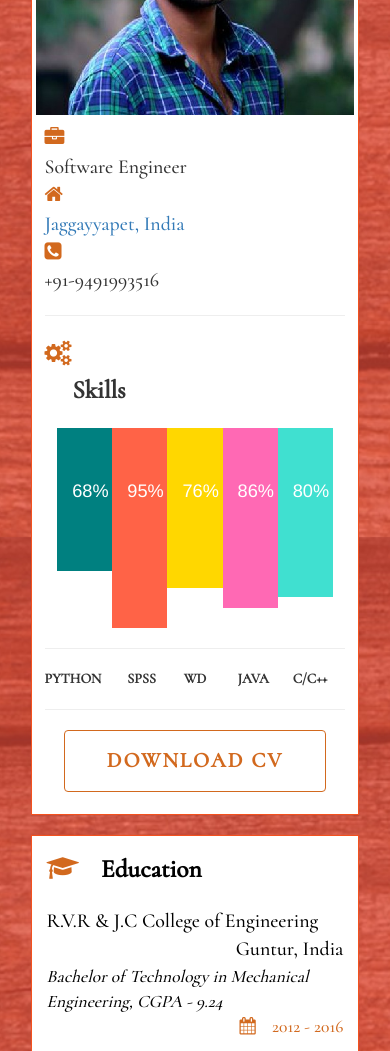
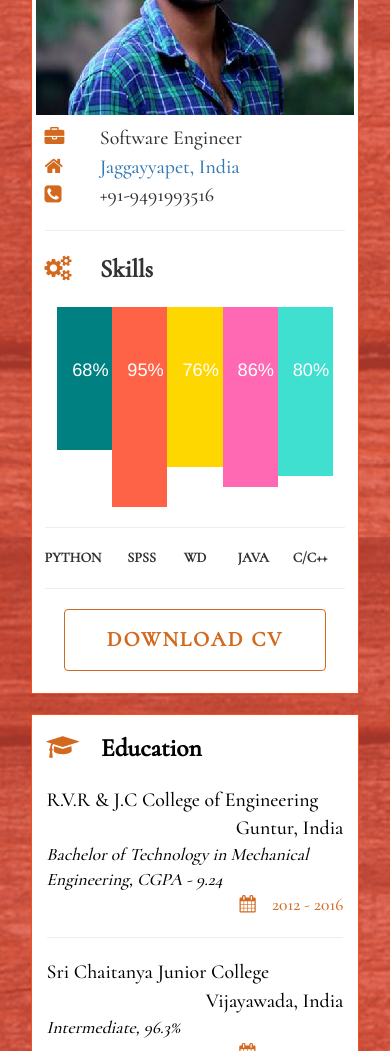
Before and after one commit to Suneel123/Portfolio-page, a plain HTML site: page index.html in a window 390 px wide. Shown: the part 1500-2551 px from the top of the page. Drawn offline with nearby package versions, Linux system fonts and the light colour scheme.

Commit message:
Resonsiveness for the icons is added

```diff
--- a/index.html
+++ b/index.html
@@ -70,33 +70,33 @@
                         <img src="img/profile.jpg" alt="profile" style="width:100%;height:300px">
                         <div class="caption">
                             <div class="row">
-                                <div class="col-md-1 col-sm-1 col-xs-1 portfolioText">
+                                <div class="col-md-1 col-sm-1 col-xs-2 portfolioText">
                                     <i class="fa fa-briefcase iconColor" aria-hidden="true"></i>
                                 </div>
-                                <div class="col-md-11 col-sm-11 col-xs-11 portfolioText">Software Engineer
+                                <div class="col-md-11 col-sm-11 col-xs-10 portfolioText">Software Engineer
                                 </div>
                             </div>
                             <div class="row">
-                                <div class="col-md-1 col-sm-1 col-xs-1 portfolioText">
+                                <div class="col-md-1 col-sm-1 col-xs-2 portfolioText">
                                     <i class="fa fa-home iconColor" aria-hidden="true"></i>
                                 </div>
-                                <div class="col-md-11 col-sm-11 col-xs-11 portfolioText">
+                                <div class="col-md-11 col-sm-11 col-xs-10 portfolioText">
                                     <a href="https://goo.gl/maps/S4x6s6kSYGJ2" target="_blank">Jaggayyapet, India</a>
                                 </div>
                             </div>
                             <div class="row">
-                                <div class="col-md-1 col-sm-1 col-xs-1 portfolioText">
+                                <div class="col-md-1 col-sm-1 col-xs-2 portfolioText">
                                     <i class="fa fa-phone-square iconColor" aria-hidden="true"></i>
                                 </div>
-                                <div class="col-md-11 col-sm-11 col-xs-11 portfolioText">+91-9491993516
+                                <div class="col-md-11 col-sm-11 col-xs-10 portfolioText">+91-9491993516
                                 </div>
                             </div>
                             <hr/>
                             <div class="row">
-                                <div class="col-md-1 col-sm-1 col-xs-1 portfolioHead">
+                                <div class="col-md-1 col-sm-1 col-xs-2 portfolioHead">
                                     <i class="fa fa-cogs iconColor" aria-hidden="true"></i>
                                 </div>
-                                <div class="col-md-10 col-sm-10 col-xs-10 col-md-offset-1 col-sm-offset-1 col-xs-offset-1 portfolioHead">
+                                <div class="col-md-10 col-sm-11 col-xs-10 portfolioHead">
                                     <strong>Skills</strong>
                                 </div>
                             </div>
```
